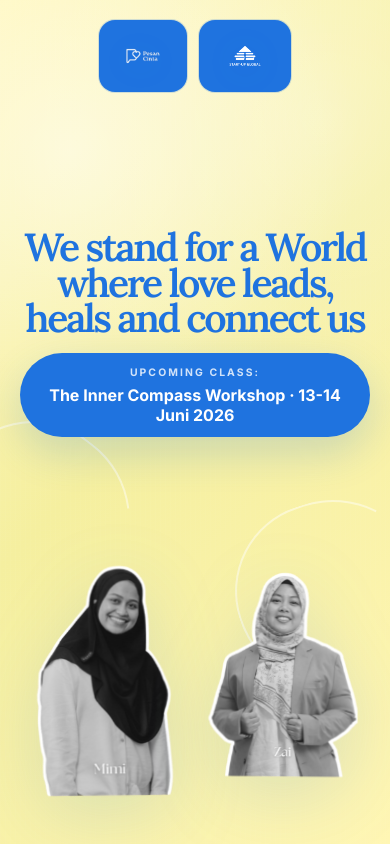
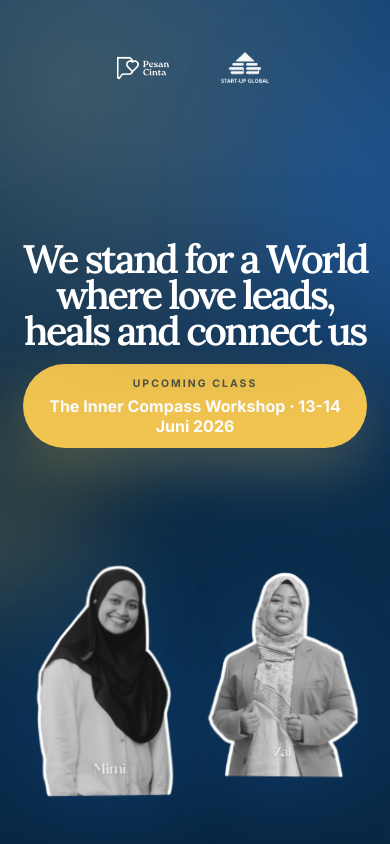
Before and after one commit to zhorahmatt/pesancinta.my, a React (Vite) app: page / in a window 390 px wide. Built offline with nearby package versions, Linux system fonts and the light colour scheme.

Commit message:
update style landing page home to blue

```diff
--- a/src/pages/PesanCintaHomePage.tsx
+++ b/src/pages/PesanCintaHomePage.tsx
@@ -2,32 +2,28 @@ const quote = 'We stand for a World where love leads, heals and connect us';
 
 export function PesanCintaHomePage() {
   return (
-    <main className="pesan-home relative isolate h-svh overflow-hidden px-5 py-5 text-[#1f73df] sm:px-8 sm:py-6 lg:px-12">
-      <div className="pesan-home-grain absolute inset-0 -z-20" aria-hidden="true" />
-      <div className="pesan-home-thread pesan-home-thread-left" aria-hidden="true" />
-      <div className="pesan-home-thread pesan-home-thread-right" aria-hidden="true" />
+    <main className="pesan-home relative isolate h-svh overflow-hidden bg-page px-5 py-5 text-primary sm:px-8 sm:py-6 lg:px-12">
+      <div className="pesan-home-grain absolute inset-0 -z-30" aria-hidden="true" />
+      <div className="pesan-home-orb pesan-home-orb-left" aria-hidden="true" />
+      <div className="pesan-home-orb pesan-home-orb-right" aria-hidden="true" />
+      <div className="absolute inset-x-0 bottom-0 -z-10 h-72 bg-linear-to-t from-page-deep to-transparent" aria-hidden="true" />
 
       <section className="mx-auto flex h-[calc(100svh-2.5rem)] max-w-7xl flex-col items-center justify-between gap-4 text-center sm:h-[calc(100svh-3rem)] sm:gap-5">
-        <div className="pesan-home-logo flex w-full items-start justify-center gap-3 sm:gap-4">
-          <div className="flex h-18 items-center rounded-2xl bg-[#1f73df] px-5 ring-1 ring-[#1f73df]/20 backdrop-blur-sm sm:h-22 sm:px-7">
-            <img className="h-15 w-auto drop-shadow-[0_0.35rem_1rem_rgb(31_115_223/0.16)] sm:h-20" src="/pesancinta.png" alt="Pesan Cinta" />
-          </div>
-          <div className="flex h-18 items-center rounded-2xl bg-[#1f73df] px-5 ring-1 ring-[#1f73df]/20 backdrop-blur-sm sm:h-22 sm:px-7">
-            <img className="h-13 w-auto drop-shadow-[0_0.35rem_1rem_rgb(31_115_223/0.16)] sm:h-18" src="/startupglobal.png" alt="Startup Global" />
-          </div>
+        <div className="pesan-home-logo flex w-full items-center justify-center gap-6 sm:gap-10">
+          <img className="h-24 w-auto sm:h-32 lg:h-40" src="/pesancinta.png" alt="Pesan Cinta" />
+          <img className="h-20 w-auto opacity-95 sm:h-28 lg:h-36" src="/startupglobal.png" alt="Startup Global" />
         </div>
 
-        <div className="pesan-home-copy relative z-10 max-w-6xl">
-          <h1 className="font-serif text-[clamp(2.45rem,7.6vw,6.15rem)] font-semibold leading-[0.91] tracking-[-0.062em]">
+        <div className="pesan-home-copy relative z-10 mx-auto max-w-6xl">
+          <h1 className="mx-auto max-w-6xl font-serif text-[clamp(2.3rem,10.2vw,5.9rem)] font-semibold leading-[0.9] tracking-[-0.065em] text-primary drop-shadow-[0_1rem_3rem_rgb(0_0_0/0.28)] sm:text-[clamp(3.2rem,7vw,6.4rem)]">
             {quote}
           </h1>
-          {/* <p className="mt-2 font-serif text-[clamp(1.7rem,3vw,3.1rem)] font-semibold tracking-[-0.055em] sm:mt-3">Mimi &amp; Zai</p> */}
           <a
-            className="mt-4 inline-flex max-w-88 flex-col items-center justify-center rounded-full bg-[#1f73df] px-6 py-3 text-center text-white shadow-[0_1rem_2.5rem_rgb(31_115_223/0.2)] transition duration-200 hover:-translate-y-0.5 hover:bg-[#185fc0] sm:mt-5 sm:max-w-none sm:px-8"
+            className="mt-4 inline-flex max-w-86 flex-col items-center justify-center rounded-full bg-accent px-6 py-3 text-center text-ink shadow-[0_22px_56px_rgb(243_198_81/0.24)] transition duration-200 hover:-translate-y-0.5 hover:bg-accent-deep sm:mt-6 sm:max-w-none sm:px-8"
             href="/the-inner-compass-workshop"
           >
-            <span className="text-[0.65rem] font-bold uppercase tracking-[0.2em] text-white/80">Upcoming Class: </span>
-            <span className="mt-1 text-base font-extrabold leading-5 text-white sm:text-lg">The Inner Compass Workshop · 13-14 Juni 2026</span>
+            <span className="text-[0.65rem] font-bold uppercase tracking-[0.2em] text-ink/70">Upcoming Class</span>
+            <span className="mt-1 text-base font-extrabold leading-5 sm:text-lg">The Inner Compass Workshop · 13-14 Juni 2026</span>
           </a>
         </div>
 
--- a/src/styles.css
+++ b/src/styles.css
@@ -210,40 +210,39 @@ img {
 
 .pesan-home {
   background:
-    radial-gradient(circle at 18% 18%, rgb(255 255 255 / 0.52), transparent 18rem),
-    radial-gradient(circle at 82% 14%, rgb(255 255 255 / 0.34), transparent 20rem),
-    linear-gradient(135deg, #fff7ba 0%, #f5ef9f 46%, #fff6b4 100%);
+    radial-gradient(circle at 18% 10%, rgb(243 198 81 / 0.18), transparent 22rem),
+    radial-gradient(circle at 84% 18%, rgb(32 83 141 / 0.72), transparent 26rem),
+    linear-gradient(180deg, #0f3a64 0%, #082743 58%, #0f3a64 100%);
 }
 
 .pesan-home-grain {
-  opacity: 0.32;
+  opacity: 0.34;
   background-image:
-    repeating-radial-gradient(circle at 0 0, rgb(31 115 223 / 0.09) 0 1px, transparent 1px 4px),
-    repeating-linear-gradient(90deg, rgb(255 255 255 / 0.22) 0 1px, transparent 1px 5px);
+    repeating-radial-gradient(circle at 0 0, rgb(255 255 255 / 0.08) 0 1px, transparent 1px 4px),
+    repeating-linear-gradient(90deg, rgb(243 198 81 / 0.05) 0 1px, transparent 1px 6px);
   mix-blend-mode: soft-light;
 }
 
-.pesan-home-thread {
+.pesan-home-orb {
   position: absolute;
-  z-index: -10;
-  width: 22rem;
-  height: 22rem;
-  border: 2px solid rgb(255 255 255 / 0.46);
-  border-color: rgb(255 255 255 / 0.46) transparent transparent rgb(255 255 255 / 0.46);
-  border-radius: 48% 52% 44% 56%;
+  z-index: -20;
+  width: 26rem;
+  height: 26rem;
+  border-radius: 9999px;
   pointer-events: none;
+  filter: blur(72px);
 }
 
-.pesan-home-thread-left {
-  left: 8%;
-  bottom: 20%;
-  transform: rotate(38deg);
+.pesan-home-orb-left {
+  left: -8rem;
+  bottom: 15%;
+  background: rgb(243 198 81 / 0.16);
 }
 
-.pesan-home-thread-right {
-  right: 17%;
-  bottom: 24%;
-  transform: rotate(-18deg);
+.pesan-home-orb-right {
+  right: -10rem;
+  top: 12%;
+  background: rgb(32 83 141 / 0.82);
 }
 
 .pesan-home-logo,
@@ -293,20 +292,20 @@ img {
 }
 
 @media (max-width: 640px) {
-  .pesan-home-thread {
-    width: 12rem;
-    height: 12rem;
-    border-width: 2px;
+  .pesan-home-orb {
+    width: 16rem;
+    height: 16rem;
+    filter: blur(54px);
   }
 
-  .pesan-home-thread-left {
-    left: -16%;
-    bottom: 27%;
+  .pesan-home-orb-left {
+    left: -9rem;
+    bottom: 24%;
   }
 
-  .pesan-home-thread-right {
-    right: -10%;
-    bottom: 18%;
+  .pesan-home-orb-right {
+    right: -9rem;
+    top: 10%;
   }
 
   .pesan-home-founder {
```
